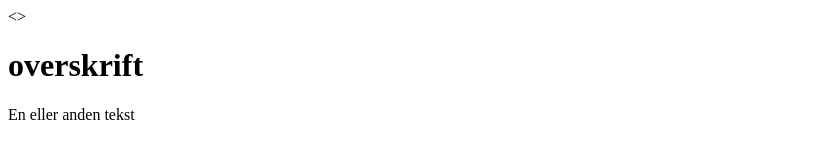
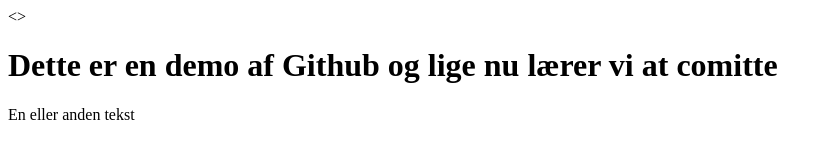
Before and after one commit to Nour2206/git-demo, a plain HTML site: page index.html in a window 1280 px wide. Shown: the whole page, without its empty margins (0-832 px from the left). Drawn offline with Linux system fonts and the light colour scheme.

Commit message:
Tilføjet beskrivelse

```diff
--- a/index.html
+++ b/index.html
@@ -6,7 +6,7 @@
 </head>
 <>
 
-<h1>overskrift</h1>
+<h1>Dette er en demo af Github og lige nu lærer vi at comitte</h1>
 <p>En eller anden tekst</p>
 </body>
 </html>
```
